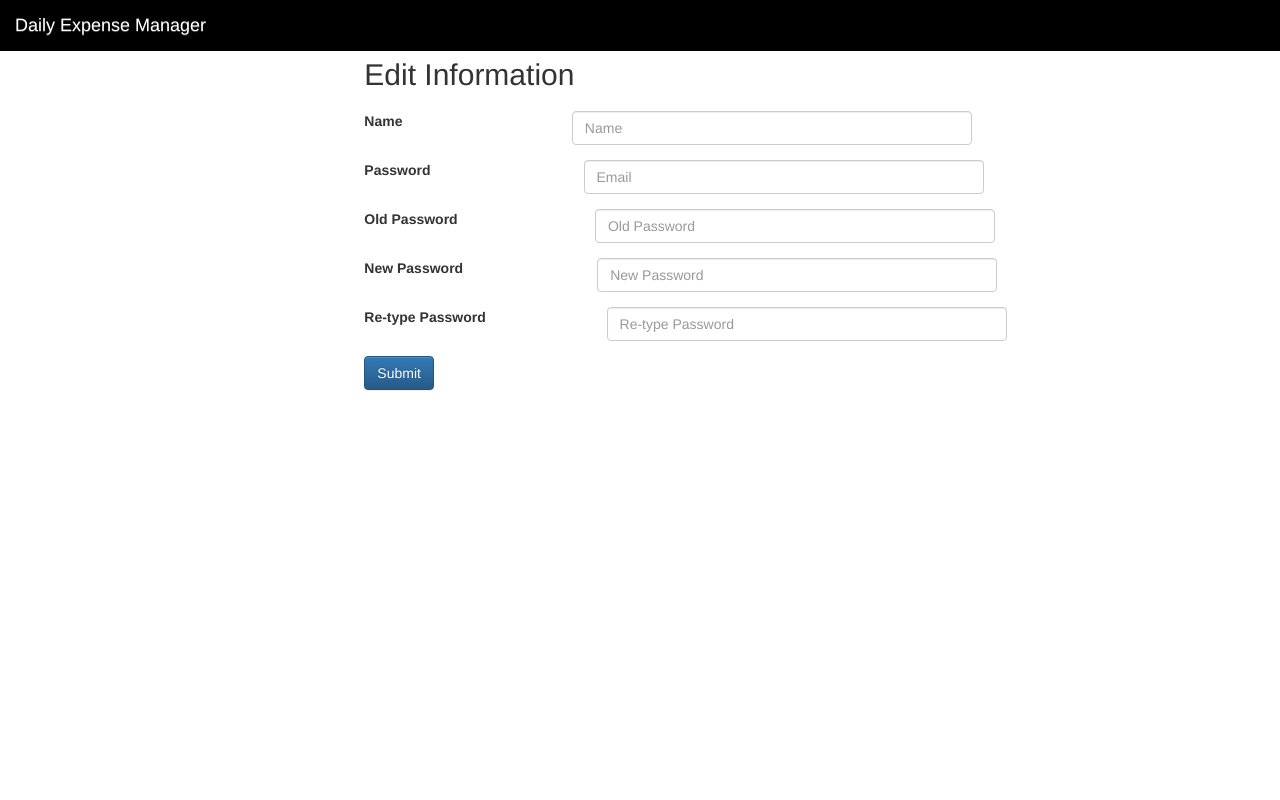
After one commit to abhikmp/Daily-Expense-Manager, a PHP site: page /settings.php in a window 1280 px wide. The commit adds this page. Run offline with PHP 8.4, Linux system fonts and the light colour scheme.

Commit message:
edit information page added

```diff
--- a/dashboard.php
+++ b/dashboard.php
@@ -75,10 +75,10 @@
                     <a href="#" class="nav-link dropdown-toggle" data-toggle="dropdown">Hi User</a>
                     <div class="dropdown-menu dropdown-menu-right">
                         <a href="#" class="dropdown-item">View past transactions</a>
-                        <a href="#" class="dropdown-item">Edit Information</a>
+                        <a href="settings.php" class="dropdown-item">Edit Information</a>
                         <a type="button" class="dropdown-item" data-toggle="modal" data-target="#myModal">Add card</a>
                         <div class="dropdown-divider"></div>
-                        <a href="#" class="dropdown-item">Logout</a>
+                        <a href="home.php" class="dropdown-item">Logout</a>
                     </div>
                 </li>
             </ul>
--- /dev/null
+++ b/settings.css
@@ -0,0 +1,72 @@
+*
+{
+    margin: 0;
+    padding: 0;
+}
+
+body
+{
+    position: relative;
+    margin: 0;
+    padding-bottom: 36rem;
+}
+label{
+    text-align: left;
+}
+
+.bg-dark
+{
+    background-color: black !important;
+}
+
+
+div.navbar-collapse
+{
+    flex-grow: 0;
+}
+
+.bg-dark
+{
+    background-color: black ;
+}
+
+.navbar-brand
+{
+    color: white !important;
+}
+
+.container-form
+{
+    margin-top: 3%;;
+    justify-content: center;
+    text-align: center;
+}
+
+form , .form-group, .card-body
+{
+    max-width: -moz-max-content;
+    max-width: fit-content;
+}
+
+.card-body
+{
+    margin-left: auto;
+    margin-right: auto;
+
+}
+.form-title
+{
+    padding-bottom: 10px;
+    text-align: left;
+}
+
+input.form-control
+{
+    width: 400px;
+}
+
+.Change-btn
+{
+    text-align: left;
+    justify-content: left;
+}
--- /dev/null
+++ b/settings.php
@@ -0,0 +1,66 @@
+<html>
+    <head>
+        <meta charset="UTF-8">
+        <meta name="viewport" content="width=device-width initial-scale=1">
+        <link rel="stylesheet" href="https://maxcdn.bootstrapcdn.com/bootstrap/3.3.7/css/bootstrap.min.css" integrity="sha384-BVYiiSIFeK1dGmJRAkycuHAHRg32OmUcww7on3RYdg4Va+PmSTsz/K68vbdEjh4u" crossorigin="anonymous">
+        <link rel="stylesheet" href="https://maxcdn.bootstrapcdn.com/bootstrap/3.3.7/css/bootstrap-theme.min.css" integrity="sha384-rHyoN1iRsVXV4nD0JutlnGaslCJuC7uwjduW9SVrLvRYooPp2bWYgmgJQIXwl/Sp" crossorigin="anonymous">
+        <link rel="stylesheet" type="text/css" href="settings.css">
+    </head>
+
+    <body>
+        <div class="navbar navbar-expand-lg navbar-dark bg-dark navbar-fixed-top navbar-header">
+            <a class="navbar-brand" >Daily Expense Manager</a>
+        </div>
+
+
+    </style>
+
+        <div class="container container-form">
+            <div class="card-body">
+            <h2 class="form-title">Edit Information</h2>
+            <form action="" method="post">
+
+                <div class="form-group row">
+                    <label class="col-lg-5 col-form-label">Name</label>
+                    <div class="col-lg-7">
+                      <input type="text" class="form-control" id="name" placeholder="Name">
+                </div>
+                </div>
+
+                <div class="form-group row">
+                    <label class="col-lg-5 col-form-label">Password</label>
+                    <div class="col-lg-7">
+                      <input type="email" class="form-control" id="email" placeholder="Email">
+                </div>
+                </div>
+
+                <div class="form-group row">
+                    <label class="col-lg-5 col-form-label">Old Password</label>
+                    <div class="col-lg-7">
+                      <input type="password" class="form-control" id="old_pass" placeholder="Old Password">
+                </div>
+                </div>
+
+                <div class="form-group row">
+                    <label class="col-lg-5 col-form-label">New Password</label>
+                    <div class="col-lg-7">
+                      <input type="password" class="form-control" id="new_pass" placeholder="New Password">
+                </div>
+                </div>
+                <div class="form-group row">
+                    <label class="col-lg-5 col-form-label">Re-type Password</label>
+                    <div class="col-lg-7">
+                      <input type="password" class="form-control" id="re_pass" placeholder="Re-type Password">
+                </div>
+                </div>
+            <div class="Change-btn">
+                <input type="submit" value="Submit" class="btn btn-primary btn-md" id="Change"></input>
+            </div>
+            </form>
+        </div>
+
+        </div>
+    </body>
+
+
+</html>
```
